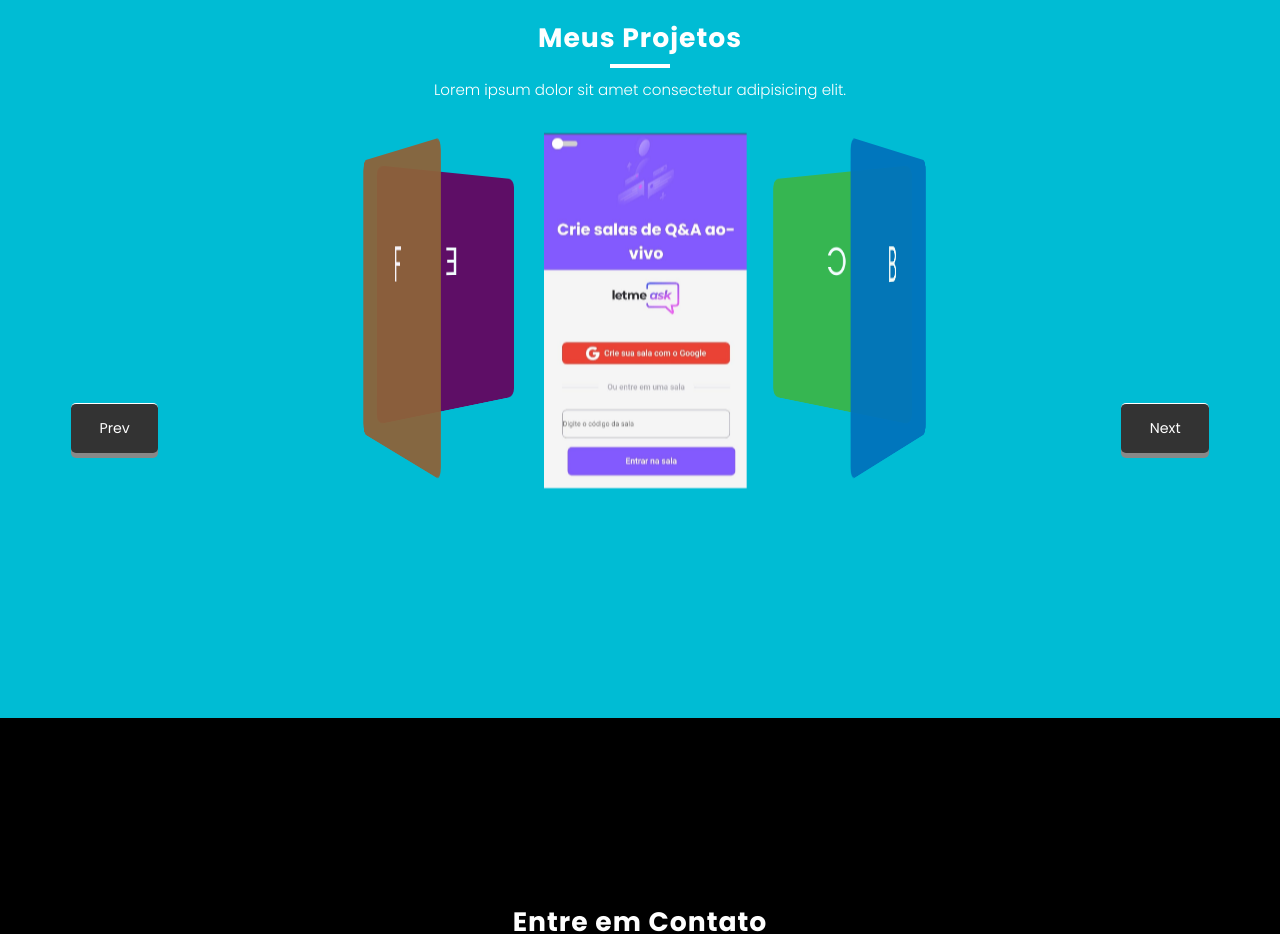
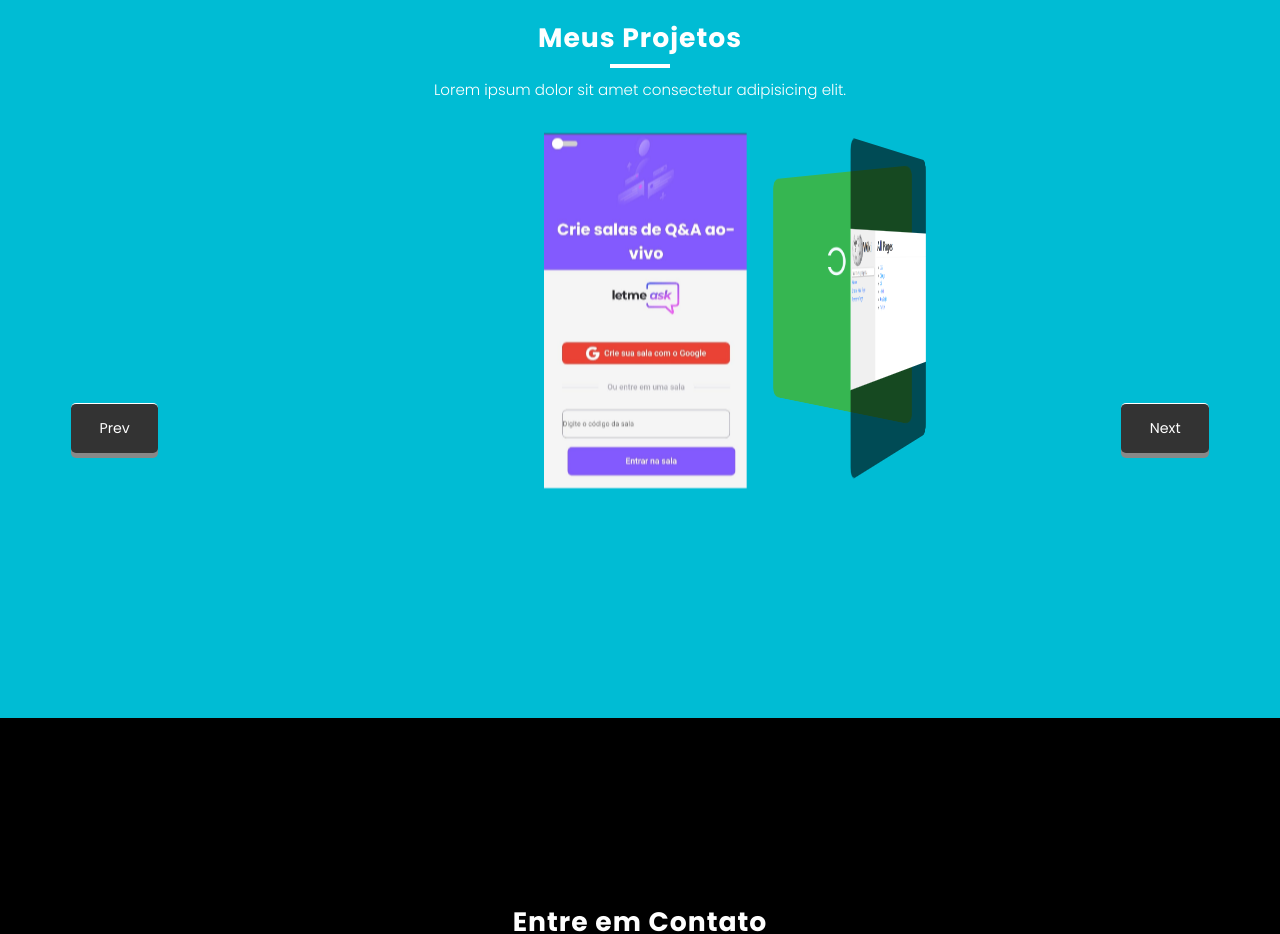
Before and after one commit to Oliveira-Renato/MyPortfolio, a React (Create React App) app: page / in a window 1280 px wide. Shown: the part 2520-3454 px from the top of the page. Built offline with nearby package versions, Linux system fonts and the light colour scheme.

Commit message:
logic of center hover

```diff
--- a/src/components/projects/index.tsx
+++ b/src/components/projects/index.tsx
@@ -21,15 +21,18 @@ export function Projects(){
         });
     }
 
+    function teste() {
+
+    }
+
     function handleTurnRight(e: any){
-      e.preventDefault()
-      currdeg = currdeg - 60;
+      e.preventDefault();
+      currdeg = currdeg - 30;
       rotate()
     }
 
-    function handleTurnLeft(e:any){
-      e.preventDefault()
-      currdeg = currdeg + 60;
+    function handleTurnLeft(){
+      currdeg = currdeg + 30;
       rotate()
     }
 
@@ -45,12 +48,16 @@ export function Projects(){
             <a className="carousel" href="http://letmeask-now.web.app" target="blank" >
               <div className="item a"></div>
             </a>
+            <a className="carousel" href="https://github.com/Oliveira-Renato/me50" target="blank" >
+              <div className="item b"></div>
+            </a>
+            <a className="carousel" href="http://letmeask-now.web.app" target="blank" >
+              <div className="item c">C</div>
+            </a>
 
-              <div className="item b">B</div>
-              <div className="item c">C</div>
-              <div className="item d">D</div>
+              {/* <div className="item d">D</div>
               <div className="item e">E</div>
-              <div className="item f">F</div>
+              <div className="item f">F</div> */}
           </div>
       </div>
       </div>
--- a/src/components/projects/style.scss
+++ b/src/components/projects/style.scss
@@ -42,18 +42,26 @@
               background-position: center;
               background-repeat: no-repeat;
 
-              &:hover{
-                opacity: 1;
-                transition-duration: 0.5s;
-                transform: scale(150%);
-                cursor: pointer;
-                background-image: url("./images/letmeask/letmeaskmobiblack.jpeg");
+              // &:hover{
+              //   opacity: 1;
+              //   transition-duration: 0.5s;
+              //   transition-delay: 700;
+              //   // transform: scale(150%);
+              //   cursor: pointer;
+              //   background-image: url("./images/letmeask/letmeaskmobiblack.jpeg");
 
-              }
+              // }
             }
+
+
             &.b {
+              opacity: 1;
+              background-color: rgba(0, 0, 0, .6);
+              background-image: url("./images/wiki/wiki.png");
+              background-size: contain;
+              background-position: center;
+              background-repeat: no-repeat;
               transform: rotateY(60deg) translateZ(250px);
-              background: #0072bc;
             }
             &.c {
               transform: rotateY(120deg) translateZ(250px);
```
Also changed, not shown: src/components/projects/images/wiki/wiki.png (added).
